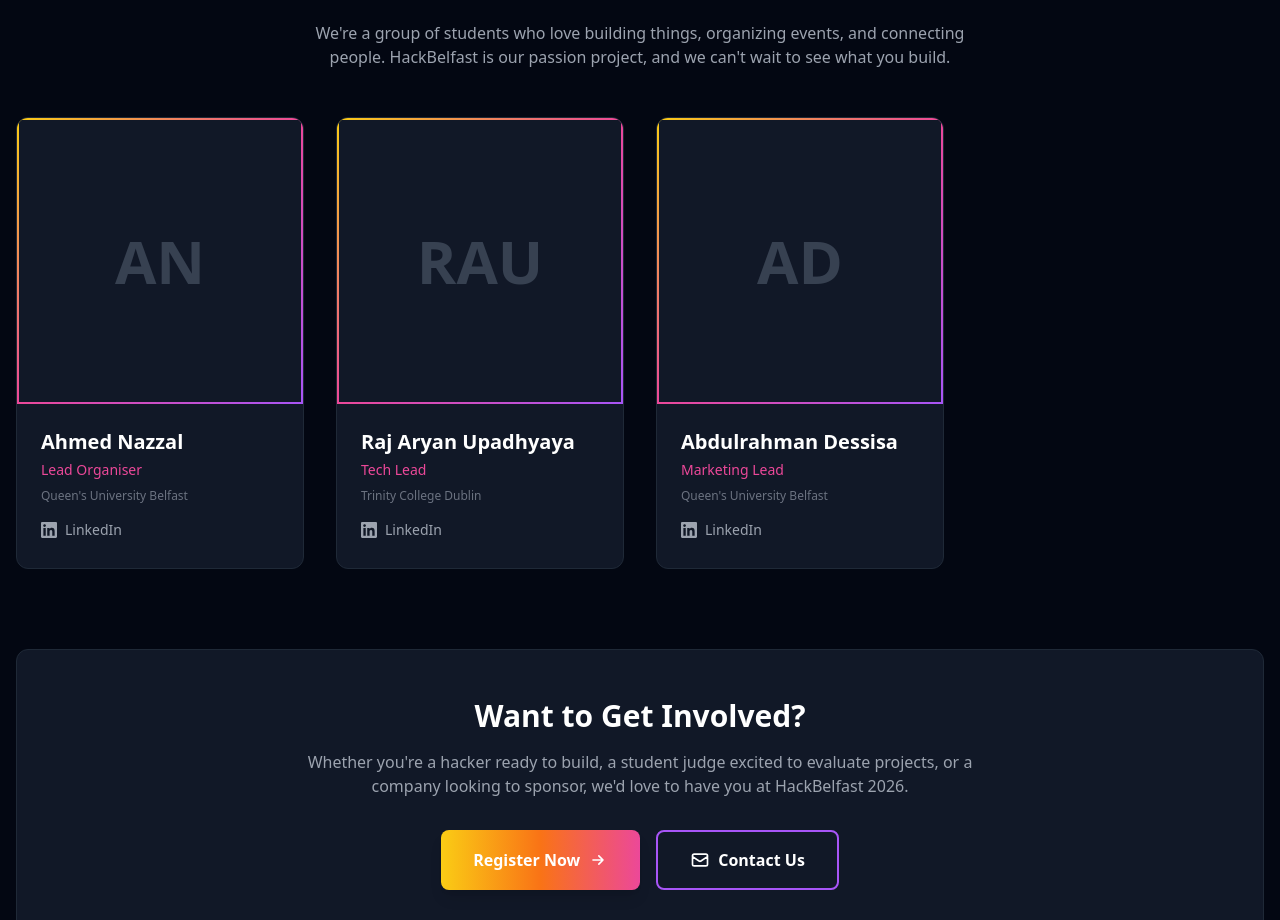
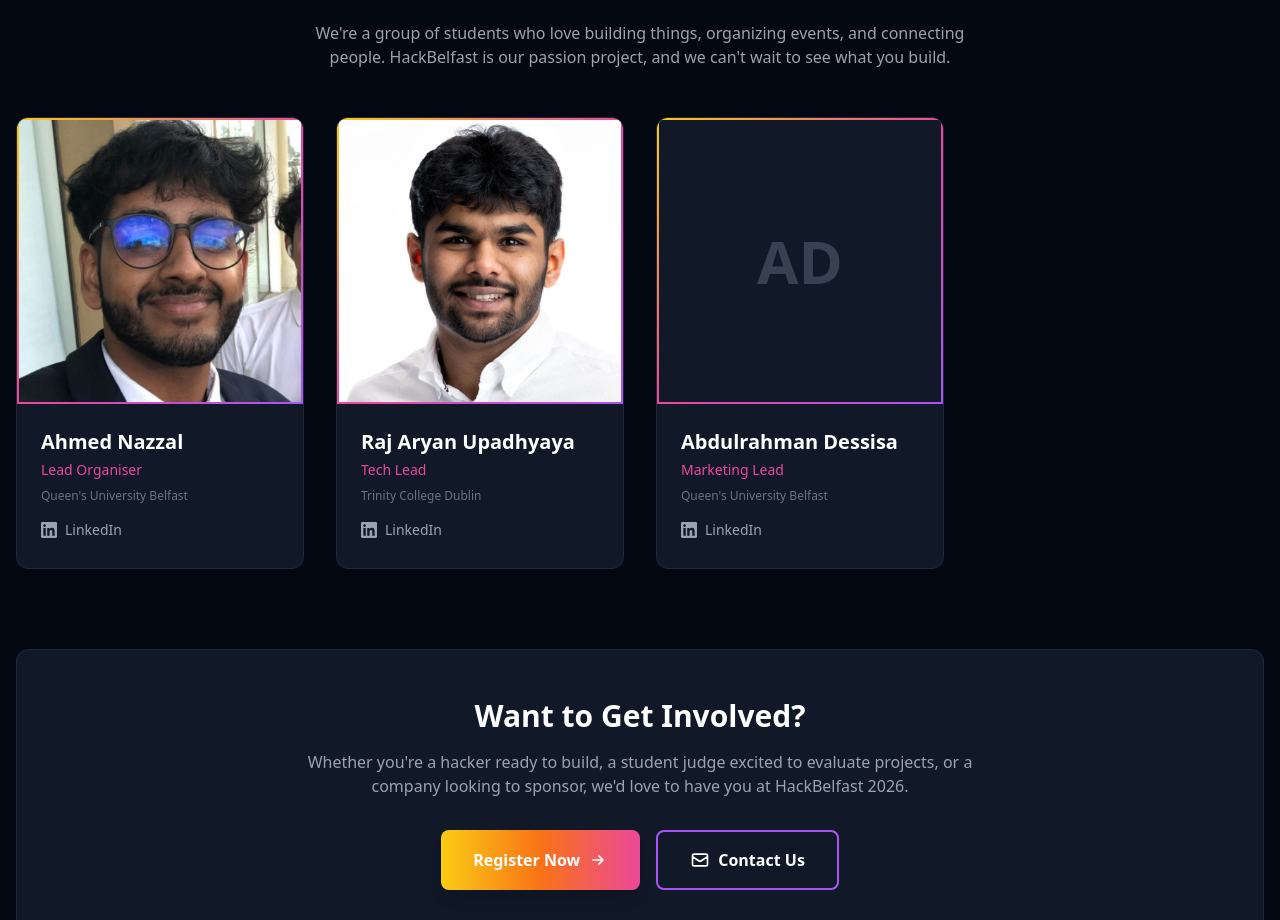
Before and after one commit to hackbelfast/HackBelfast-Website, a React (Vite) app in the folder frontend/: page /about in a window 1280 px wide. Shown: the part 1830-2750 px from the top of the page. Built offline with nearby package versions, Linux system fonts and the light colour scheme; the HTML template or start-up script is replaced by a standard one.

Commit message:
Fixed images

```diff
--- a/frontend/src/pages/About/About.tsx
+++ b/frontend/src/pages/About/About.tsx
@@ -1,7 +1,7 @@
 import { Link } from 'react-router-dom'
 import Nazzal from "../../assets/team/Nazzal.png"
 import Raj from "../../assets/team/Raj.png"
-//import Abdul from "../../assets/team/Abdul.png"
+// import Abdul from "../../assets/team/Abdul.png"
 
 const About = () => {
   const teamMembers = [
@@ -9,21 +9,21 @@
       name: 'Ahmed Nazzal',
       role: 'Lead Organiser',
       university: "Queen's University Belfast",
-      image: {Nazzal},
+      image: Nazzal,
       linkedin: 'https://www.linkedin.com/in/a-nazzal/',
     },
     {
       name: "Raj Aryan Upadhyaya",
       role: 'Tech Lead',
       university: "Trinity College Dublin",
-      image: {Raj},
+      image: Raj,
       linkedin: 'https://linkedin.com/in/raupadhyaya04',
     },
     {
       name: "Abdulrahman Dessisa",
       role: 'Marketing Lead',
       university: "Queen's University Belfast",
-      //image: {Abdul},
+      //image: Abdul,
       linkedin: 'https://www.linkedin.com/in/abdulrahman-desissa-615b2a225/',
     },
   ]
@@ -189,12 +189,20 @@
           <div className="grid grid-cols-1 sm:grid-cols-2 lg:grid-cols-4 gap-8">
             {teamMembers.map((member, index) => (
               <div key={index} className="group bg-gray-900 border border-gray-800 rounded-xl overflow-hidden hover:border-pink-500/30 transition-all">
-                {/* Profile Image - Placeholder */}
+                {/* Profile Image */}
                 <div className="aspect-square bg-gradient-to-br from-yellow-400 via-pink-500 to-purple-500 p-[2px]">
                   <div className="w-full h-full bg-gray-900 flex items-center justify-center">
-                    <div className="text-6xl font-bold text-gray-700">
-                      {member.name.split(' ').map(n => n[0]).join('')}
-                    </div>
+                    {member.image ? (
+                      <img
+                        src={member.image}
+                        alt={member.name}
+                        className="w-full h-full object-cover"
+                      />
+                    ) : (
+                      <div className="text-6xl font-bold text-gray-700">
+                        {member.name.split(' ').map(n => n[0]).join('')}
+                      </div>
+                    )}
                   </div>
                 </div>
 
```
